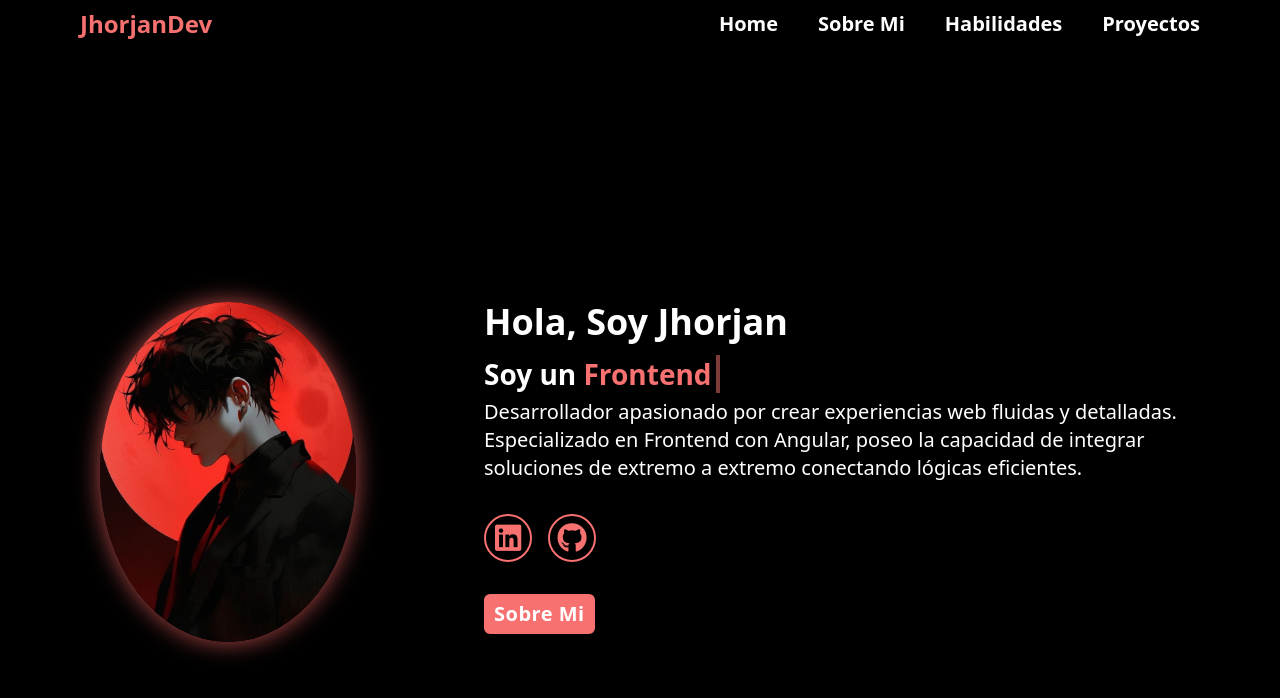
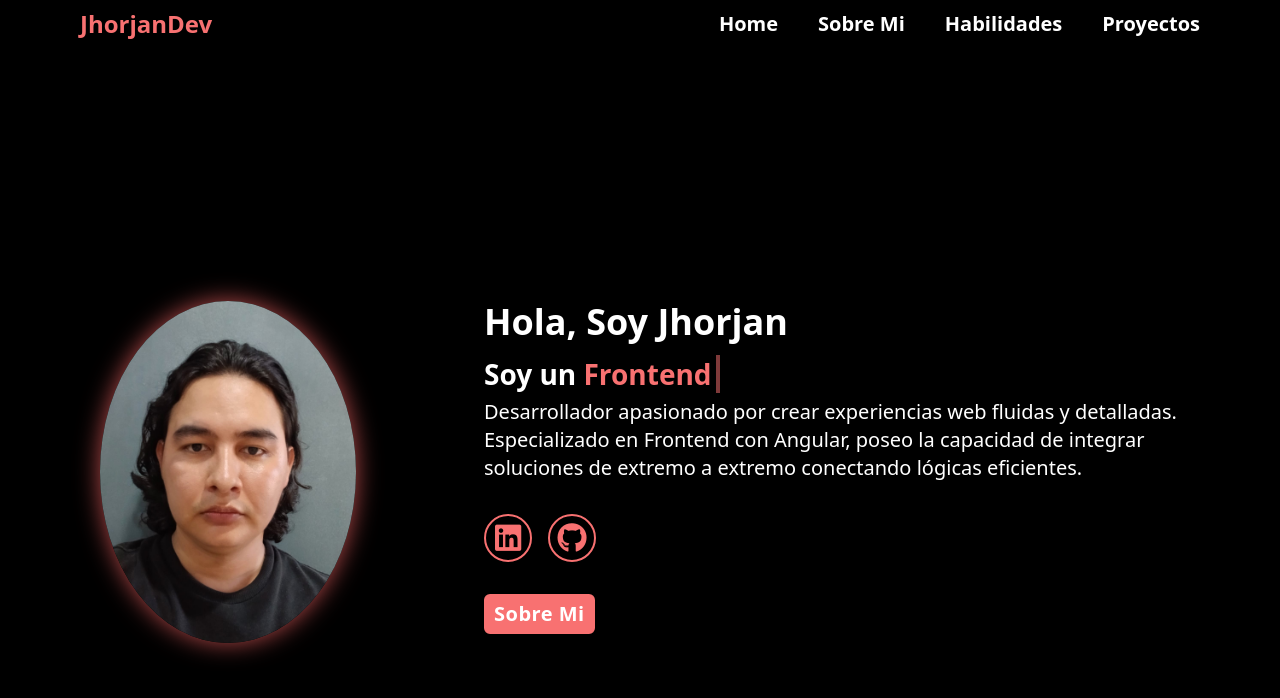
Before and after one commit to jhorjanmartinez/curriculum-vitae, an Angular app: page / in a window 1280 px wide. Shown: the top 698 px of the page. Built offline with nearby package versions, Linux system fonts and the light colour scheme.

Commit message:
chore(ui): replace placeholder images with personal profile photos

```diff
--- a/src/app/jhorjanDev/pages/about-me-page/about-me-page.component.html
+++ b/src/app/jhorjanDev/pages/about-me-page/about-me-page.component.html
@@ -15,9 +15,9 @@
     <div class="w-full grid lg:grid-cols-2 lg:gap-x-20">
       <div>
         <img
-          src="main.jpg"
+          src="main2.jpeg"
           alt=""
-          class="object-cover mb-2 w-full h-40 sm:h-72 md:h-[50dvh] lg:h-[44dvh]"
+          class="object-cover object-top mb-2 w-full h-40 sm:h-72 md:h-[50dvh] lg:h-[44dvh]"
         />
       </div>
 
--- a/src/app/jhorjanDev/pages/home-page/home-page.component.html
+++ b/src/app/jhorjanDev/pages/home-page/home-page.component.html
@@ -91,7 +91,7 @@ class=" w-full h-screen overflow-y-scroll snap-y snap-mandatory scroll-smooth 2x
     >
       <div class="home-img flex justify-center">
         <img
-          src="/main.jpg"
+          src="/main.jpeg"
           class="rounded-[50%] w-[30dvw] object-cover shadow-[0_0_25px_#b74b4b] cursor-pointer transition-all duration-200 ease-linear md:w-64 lg:mt-10 lg:max-h-[30rem] lg:max-w-[20rem] lg:object-cover hover:scale-110"
           alt=""
         />
```
Also changed, not shown: public/main.jpeg (added), public/main2.jpeg (added).
